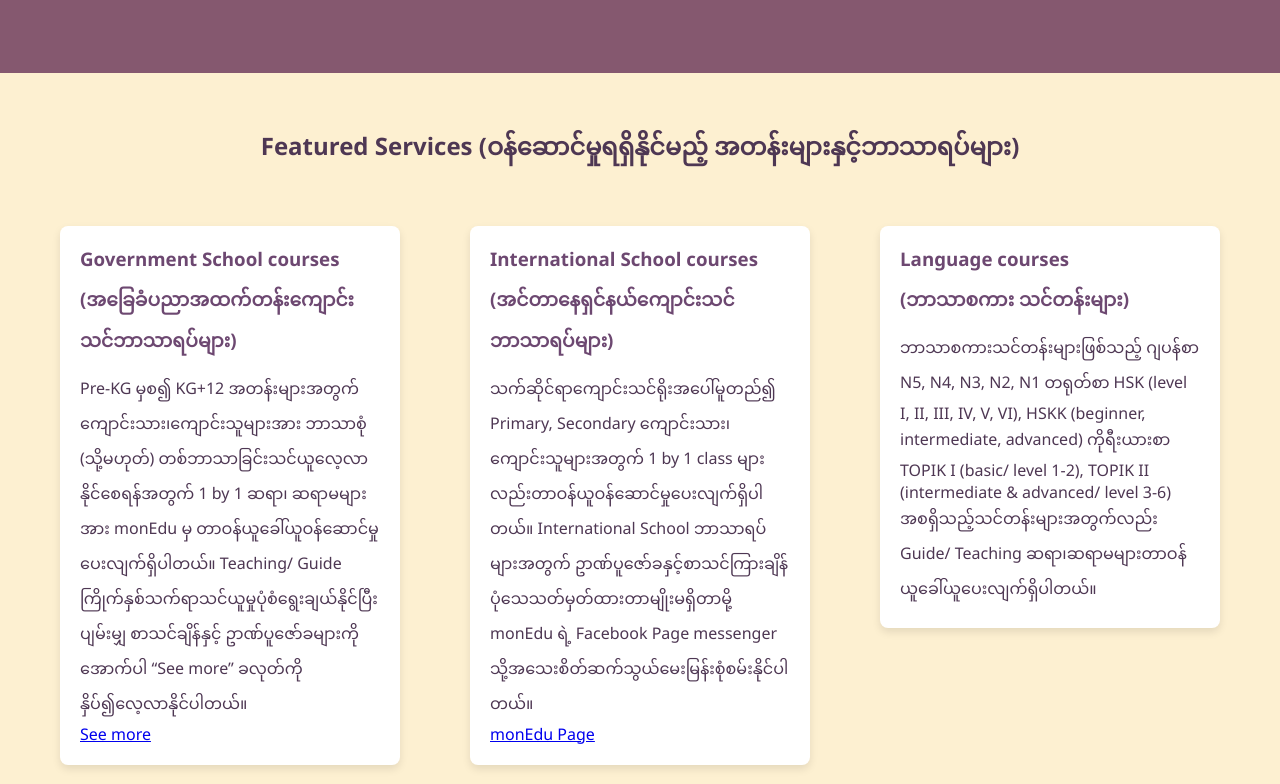
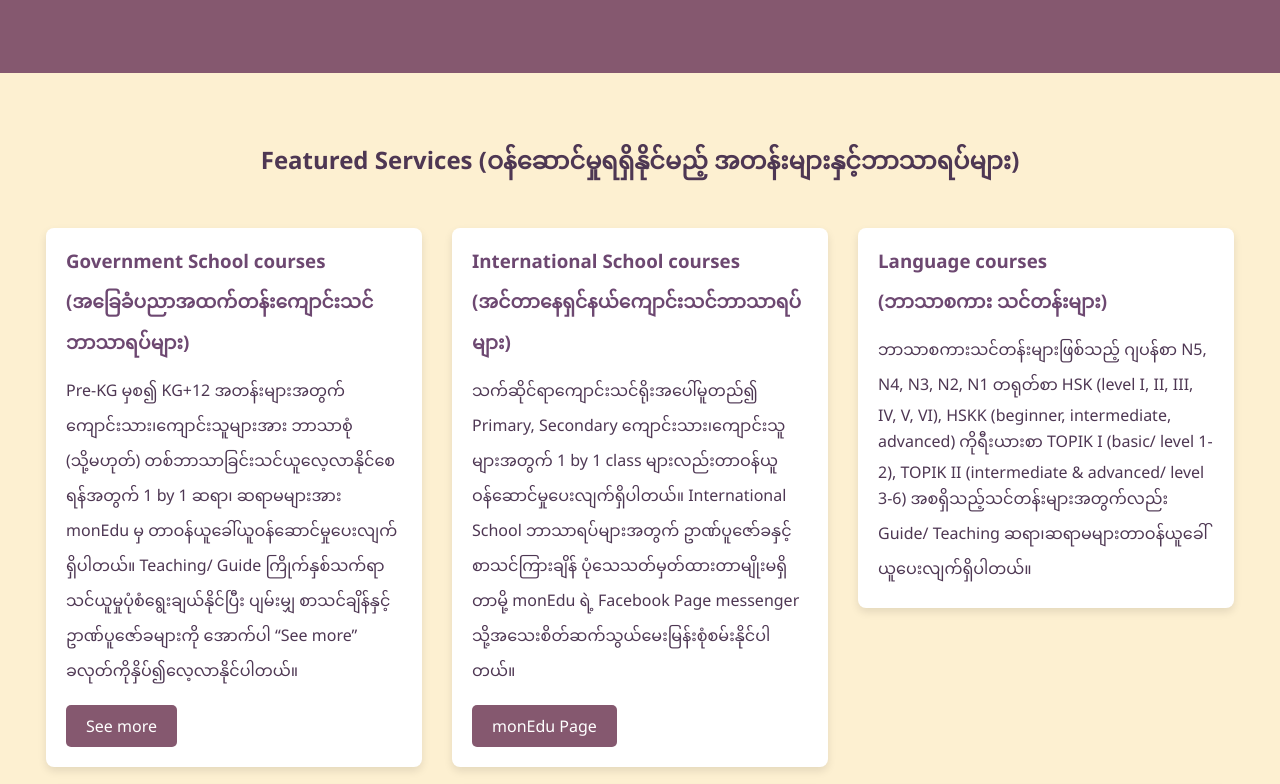
Before and after one commit to moncallas/monEdu, a plain HTML site: page index.html in a window 1280 px wide. Shown: the part 320-1104 px from the top of the page. Drawn offline with Linux system fonts and the light colour scheme.

Commit message:
Update style.css

```diff
--- a/style.css
+++ b/style.css
@@ -218,6 +218,7 @@ header {
     display: flex;
     flex-wrap: wrap;
     justify-content: space-between;
+    padding: 6px;
 }
 .fs-card p{
     color: #4E3753;
@@ -231,13 +232,13 @@ header {
 
 .fs-title h2 {
     color: #4E3753;
+    margin: 8px;
 }
 
 .fs-content {
     width: calc(33.33% - 20px);
     margin-bottom: 20px;
     box-sizing: border-box;
-    padding: 20px;
 }
 
 .fs-card {
@@ -257,6 +258,21 @@ header {
     margin-bottom: 10px;
 }
 
+.button {
+    display: inline-block;
+    padding: 10px 20px;
+    margin-top: 15px;
+    background-color: #85586F;
+    color: #FFFFFF;
+    text-decoration: none;
+    border-radius: 5px;
+    transition: background-color 0.3s ease-in-out;
+}
+
+.button:hover {
+    background-color: #6D4871;
+}
+
 /* Responsive styles */
 @media screen and (max-width: 768px) {
     .fs-content {
```
